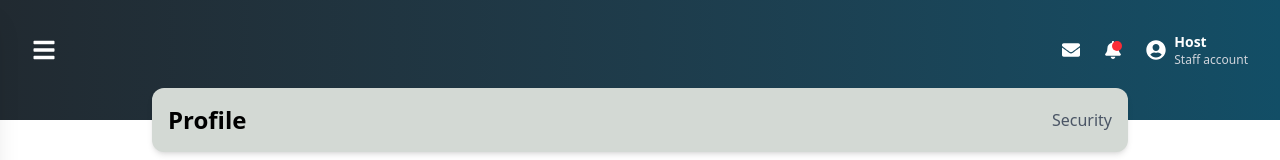
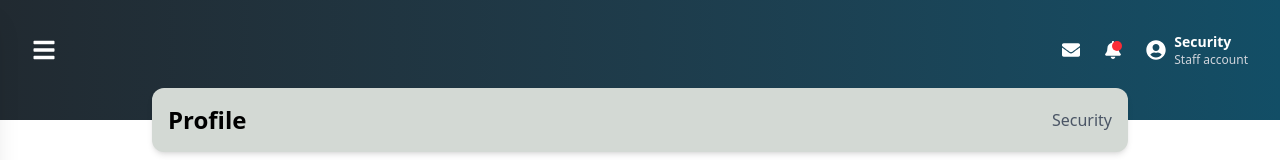
Before and after one commit to ThisaraJayasooriya/UoM-VMS-frontend, a React (Vite) app: page /security/profile in a window 1280 px wide. Shown: the top 160 px of the page. Built offline with nearby package versions, Linux system fonts and the light colour scheme.

Commit message:
Updated security Layout

```diff
--- a/src/pages/security/SecurityLayout.jsx
+++ b/src/pages/security/SecurityLayout.jsx
@@ -74,7 +74,7 @@ function SecurityLayout() {
         >
           <Headerbar
             toggleSidebar={() => setSidebarVisible(!isSidebarVisible)}
-            userName={userName || "Host"} // 🔹 use dynamic username
+            userName={userName || "Security"} // 🔹 use dynamic username
             userRole="Staff account"
             pageTitle={getPageTitle()}
             pageSubtitle="Security"
```
